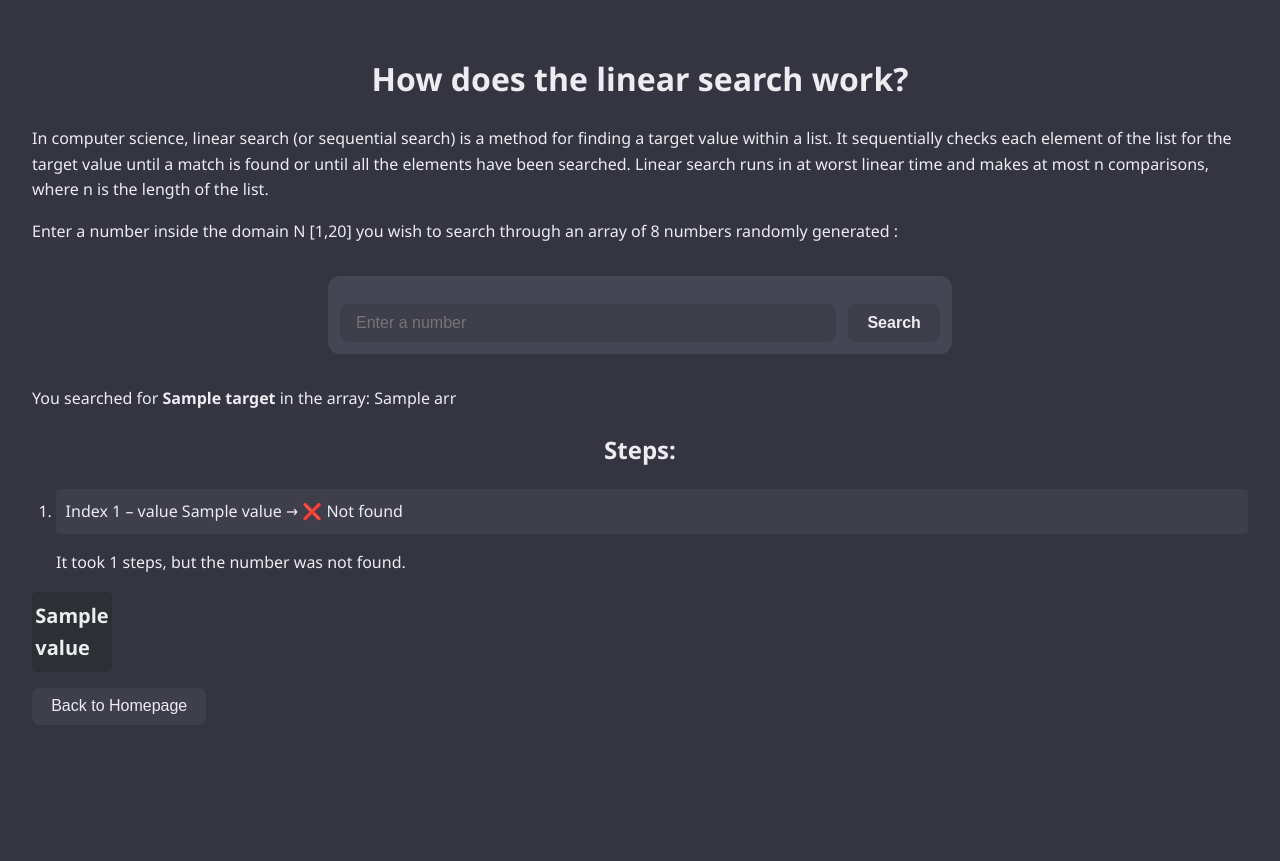
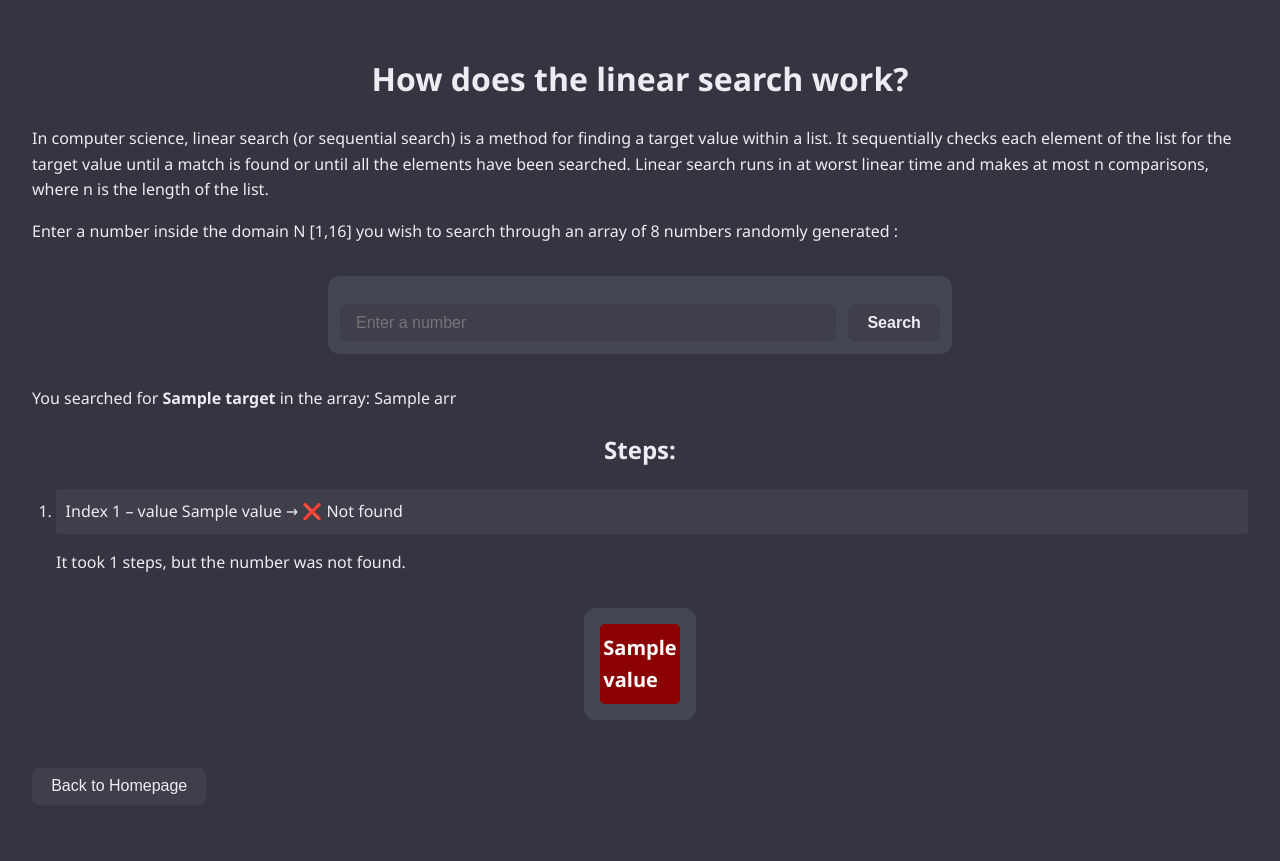
Before and after one commit to JulienVerliac/final_projectcs50, a Flask app: template templates/visualize_linearsearch.html in a window 1280 px wide. Before the commit the page ends 714 px from the top, so only its background shows below. Run offline with Flask 3, Linux system fonts and the light colour scheme; the template is opened without the code that fills it: most values are stand-ins (such as "Sample title", 1, 10 or a date in 2020).

Commit message:
Linear searched animation completed

```diff
--- a/app.py
+++ b/app.py
@@ -22,7 +22,7 @@ def vis_linear():
     if request.method == "POST":
         target = request.form.get("target")
         target = int(target)
-        arr = random.sample(range(1, 20), 8)
+        arr = random.sample(range(1, 16), 8)
         steps, step_count, was_found = linear_search(arr, target)
         print("Target:", target)
         print("Array:", arr)
--- a/static/style.css
+++ b/static/style.css
@@ -99,6 +99,8 @@ li {
     font-weight: 500;
 }
 
+/* LINEAR SEARCH CLASSES */
+
 .array-line{
     display: flex;
     gap: 1rem;
@@ -116,3 +118,30 @@ li {
     font-size: 1.25rem;
     font-weight: bold;
 }
+
+.array-container {
+    display: flex;
+    justify-content: center;
+    background-color: #444654;
+    padding: 1rem;
+    border-radius: 12px;
+    margin: 2rem auto;
+    width: fit-content; /* 👈 s'adapte automatiquement au contenu */
+    max-width: 95%;      /* 👈 évite le débordement sur petits écrans */
+    overflow-x: auto;    /* 👈 défilement horizontal si trop long */
+}
+
+.array-box.active {
+    background-color: #555770;
+    transition: background-color 0.3s ease;
+}
+
+.array-box.found {
+    background-color: #10A37F;
+    color: white;
+}
+
+.array-box.failed {
+    background-color: #8b0000;
+    color: white;
+}
--- /dev/null
+++ b/static/visualize_linearsearch.js
@@ -0,0 +1,29 @@
+console.log("JS loaded");
+
+function animateSteps(target) {
+    const boxes = document.querySelectorAll('.array-box');
+    let index = 0
+
+    function highlightNext(){
+        if (index >= boxes.length) return;
+
+        const box = boxes[index];
+        const value = parseInt(box.textContent);
+
+        box.classList.add('active');
+
+        setTimeout(() => {
+            if (value === target) {
+                box.classList.remove('active');
+                box.classList.add('found');
+            } else {
+                box.classList.remove('active');
+                box.classList.add('failed');
+                index++;
+                highlightNext();
+            }
+        }, 1500);
+    }
+
+    highlightNext();
+}
--- a/templates/visualize_linearsearch.html
+++ b/templates/visualize_linearsearch.html
@@ -11,11 +11,11 @@
 
    <p>In computer science, linear search (or sequential search) is a method for finding a target value within a list. It sequentially checks each element of the list for the target value until a match is found or until all the elements have been searched. Linear search runs in at worst linear time and makes at most n comparisons, where n is the length of the list.</p>
 
-    <p>Enter a number inside the domain N [1,20] you wish to search through an array of 8 numbers randomly generated : </p>
+    <p>Enter a number inside the domain N [1,16] you wish to search through an array of 8 numbers randomly generated : </p>
 
     <form action="/linear-search" method="post">
         <div class="prompt-bar">
-        <input type="number" min="1" max="20" name="target" placeholder="Enter a number" required>
+        <input type="number" min="1" max="16" name="target" placeholder="Enter a number" required>
         <button class="prompt-button" type="submit">Search</button>
         </div>
     </form>
@@ -41,6 +41,7 @@
                 <p>It took {{ step_count }} steps, but the number was not found.</p>
             {% endif %}
         </ol>
+        <div class="array-container">
             <div class="array-line">
                 {% for step in steps %}
                     <div class="array-box">
@@ -48,11 +49,21 @@
                     </div>
                 {% endfor %}
             </div>
+        </div>
     {% endif %}
+
+    <script src="{{ url_for('static', filename='visualize_linearsearch.js') }}"></script>
 
     <form action="/" method="get">
         <button class="prompt-button" type="submit">Back to Homepage</button>
     </form>
 
+    <script>
+        window.onload = function() {
+            const target = Number("{{ target }}");
+            animateSteps(target);
+        };
+    </script>
+
 </body>
 </html>
```
Lines whose indentation alone changed are shown as unchanged.
